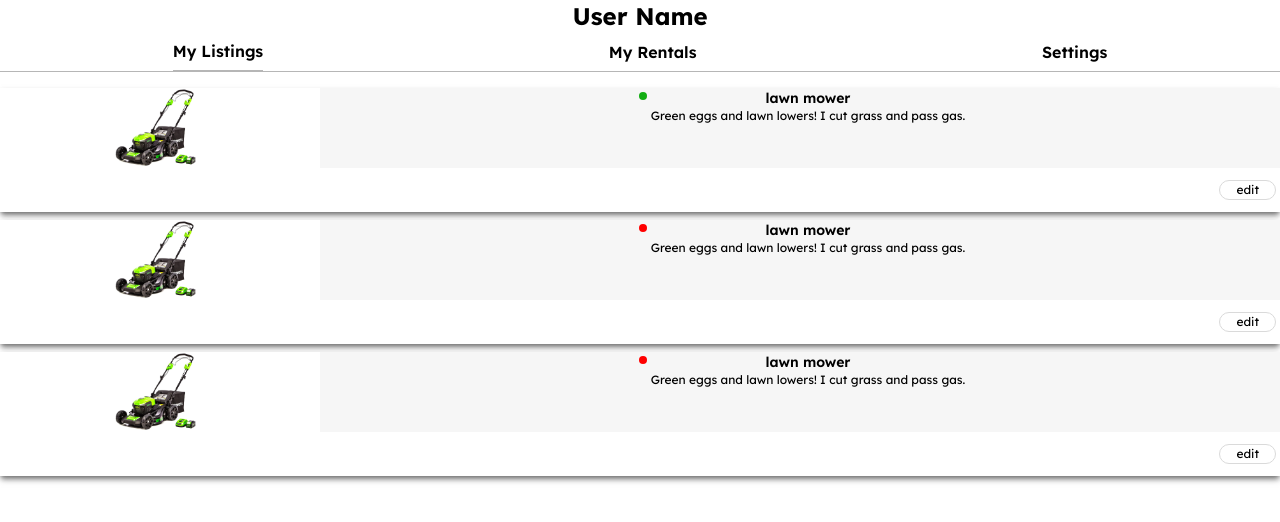
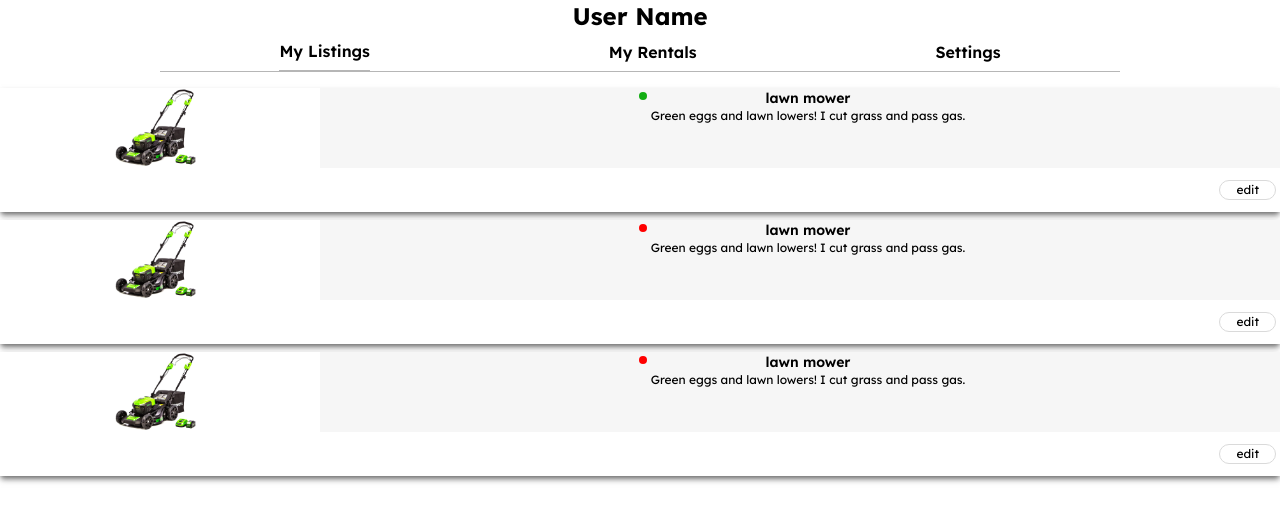
Before and after one commit to chingu-voyages/v46-tier3-team-37, a Next.js app: page /profile/listings in a window 1280 px wide. Shown: the top 522 px of the page. Built offline with nearby package versions, Linux system fonts and the light colour scheme.

Commit message:
C:/Program Files/Git/profile/settings responsive design update

```diff
--- a/app/profile/layout.tsx
+++ b/app/profile/layout.tsx
@@ -10,7 +10,7 @@ export default function PageLayout({
     return (
         <main>
             <h1 className="text-center text-2xl font-bold ">User Name</h1>
-            <nav role="navigation" aria-label="Profile navigation" className='flex justify-around items-center border border-x-0 border-t-0 border-b-1 border-b-[#b6b6b6] dark:border-b-[#333333] h-10'>
+            <nav role="navigation" aria-label="Profile navigation" className='flex justify-around lg:w-3/4 lg:mx-auto items-center border border-x-0 border-t-0 border-b-1 border-b-[#b6b6b6] dark:border-b-[#333333] h-10'>
                 <a href="/profile/listings" className={`flex items-center h-full font-semibold text-base ${subPath ==='listings' && 'border-b border-b-1 border-[#b6b6b6] dark:border-[black]'} active:border active:border-b-2 active:border-b-[black]`}>My Listings</a>
                 <a href="/profile/rentals" className={`flex items-center h-full font-semibold text-base ${subPath ==='rentals' && 'border-b border-b-1 border-[#b6b6b6] dark:border-[black]'} active:border active:border-b-2 active:border-b-[black]`}>My Rentals</a>
                 <a href="/profile/settings" className={`flex items-center h-full font-semibold text-base ${subPath ==='settings' && 'border-b border-b-1 border-[#b6b6b6] dark:border-[black]'} active:border active:border-b-2 active:border-b-[black]`}>Settings</a>
--- a/app/profile/settings/page.tsx
+++ b/app/profile/settings/page.tsx
@@ -3,7 +3,7 @@ import Image from "next/image";
 
 export default function Settings() {
     return (
-        <div className="h-screen flex items-center lg:px-40 flex-col mt-10">
+        <div className="h-screen flex items-center lg:w-3/4 lg:mx-auto flex-col mt-10">
             <section aria-labelledby="User Info" className="w-3/4 text-center ">
                 <h4 className="border-b-2 border-b-[lightgray] dark:border-b-[#3d3d3d]">User Info</h4>
                 <ul className="my-10 md:mx-32 lg:mx-0">
```
